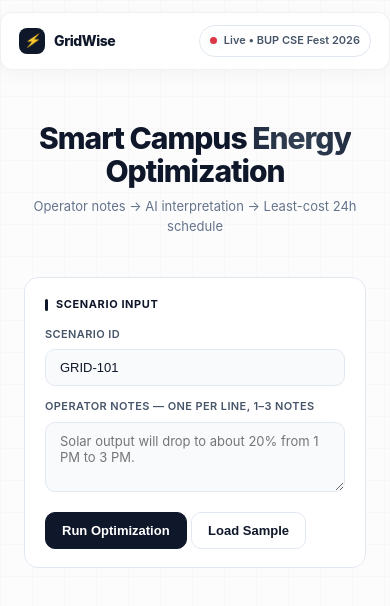
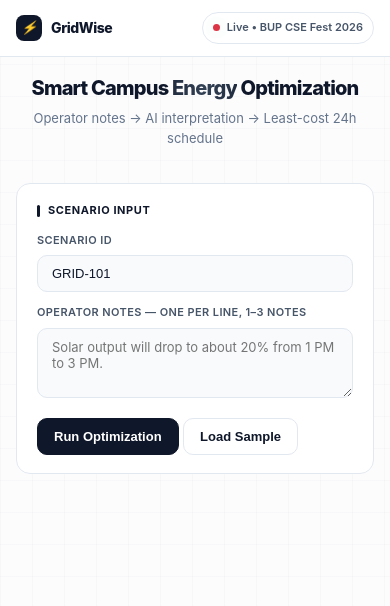
Before and after one commit to BleedingGpt/BUP-GridWise_contest, a plain HTML site: page static/index.html in a window 390 px wide. Drawn offline with nearby package versions, Linux system fonts and the light colour scheme; no server answers.

Commit message:
ui: device-width responsive — no zoom needed, clamp fonts, sticky nav, mobile padding

```diff
--- a/static/index.html
+++ b/static/index.html
@@ -2,7 +2,8 @@
 <html lang="en">
 <head>
     <meta charset="UTF-8">
-    <meta name="viewport" content="width=device-width, initial-scale=1.0">
+    <meta name="viewport" content="width=device-width, initial-scale=1.0, maximum-scale=5.0">
+    <meta name="theme-color" content="#0f172a">
     <title>GridWise — Smart Campus Energy Optimizer</title>
     <link rel="stylesheet" href="/static/style.css">
     <script src="https://cdn.jsdelivr.net/npm/chart.js@4.4.0/dist/chart.umd.min.js"></script>
--- a/static/style.css
+++ b/static/style.css
@@ -1,4 +1,8 @@
 * { margin: 0; padding: 0; box-sizing: border-box; }
+
+html {
+    -webkit-text-size-adjust: 100%;
+}
 
 body {
     font-family: -apple-system, BlinkMacSystemFont, 'Segoe UI', Roboto, Helvetica, Arial, sans-serif;
@@ -6,6 +10,7 @@ body {
     color: #0f172a;
     line-height: 1.6;
     overflow-x: hidden;
+    min-width: 320px;
 }
 
 /* Subtle grid pattern */
@@ -27,16 +32,23 @@ nav {
     justify-content: space-between;
     align-items: center;
     max-width: 1120px;
-    margin: 12px auto 0;
-    padding: 12px 18px;
-    background: rgba(255,255,255,0.8);
+    margin: 0 auto;
+    padding: 12px 16px;
+    background: rgba(255,255,255,0.92);
     backdrop-filter: blur(12px);
-    border: 1px solid rgba(15,23,42,0.06);
-    border-radius: 12px;
+    border-bottom: 1px solid #e2e8f0;
     position: sticky;
-    top: 12px;
+    top: 0;
     z-index: 20;
-    box-shadow: 0 4px 20px rgba(15,23,42,0.04);
+}
+
+@media (min-width: 640px) {
+    nav {
+        margin: 12px auto 0;
+        border: 1px solid rgba(15,23,42,0.06);
+        border-radius: 12px;
+        box-shadow: 0 4px 20px rgba(15,23,42,0.04);
+    }
 }
 
 .nav-logo {
@@ -90,17 +102,22 @@ nav {
 /* HERO — magic */
 .hero {
     max-width: 1120px;
-    margin: 24px auto 0;
-    padding: 28px 24px 22px;
+    margin: 0 auto;
+    padding: 20px 16px 18px;
     text-align: center;
     position: relative;
 }
 
 .hero h1 {
-    font-size: 30px;
+    font-size: clamp(22px, 5vw, 30px);
     font-weight: 800;
-    letter-spacing: -1px;
-    line-height: 1.1;
+    letter-spacing: -0.8px;
+    line-height: 1.15;
+}
+
+@media (max-width: 480px) {
+    .hero h1 { font-size: 20px; }
+    .hero p { font-size: 12px; }
 }
 
 .hero h1 span {
@@ -142,7 +159,12 @@ nav {
 .container {
     max-width: 1120px;
     margin: 0 auto;
-    padding: 18px 24px 24px;
+    padding: 16px;
+    width: 100%;
+}
+
+@media (min-width: 640px) {
+    .container { padding: 18px 24px 24px; }
 }
 
 /* CARDS — bento + border beam on hover */
@@ -288,7 +310,8 @@ button {
     margin-bottom: 14px;
 }
 
-.chart-container { position: relative; height: 270px; }
+.chart-container { position: relative; height: 260px; width: 100%; }
+@media (max-width: 640px) { .chart-container { height: 220px; } }
 .table-container { overflow-x: auto; border-radius: 10px; border: 1px solid #e2e8f0; }
 table { width: 100%; border-collapse: collapse; font-size: 12px; }
 th {
```
